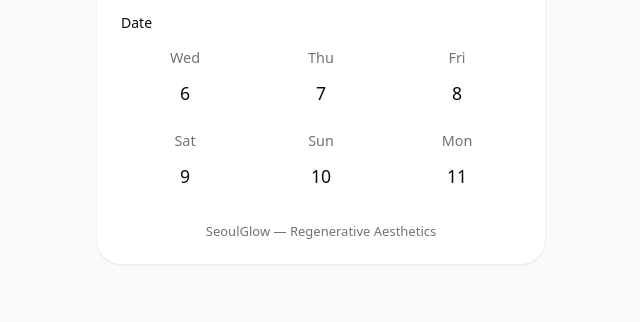
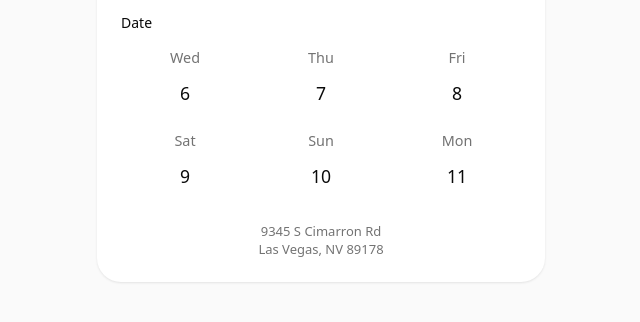
Before and after one commit to Ivan121891/seoulglow-stem-cells-microneedling, a plain HTML site: page seoulglow-stem-cells-microneedling/index.html in a window 1280 px wide. Shown: the part 330-652 px from the top of the page, without its empty margins (319-959 px from the left). Drawn offline with Linux system fonts and the light colour scheme.

Commit message:
update: address to 9345 S Cimarron Rd, Las Vegas, NV 89178

```diff
--- a/seoulglow-stem-cells-microneedling/index.html
+++ b/seoulglow-stem-cells-microneedling/index.html
@@ -345,7 +345,7 @@
           <div class="date-grid" id="date-grid"></div>
         </div>
 
-        <p class="address">SeoulGlow — Regenerative Aesthetics</p>
+        <p class="address">9345 S Cimarron Rd<br />Las Vegas, NV 89178</p>
       </section>
 
       <!-- STEP 2: Time selection -->
```
